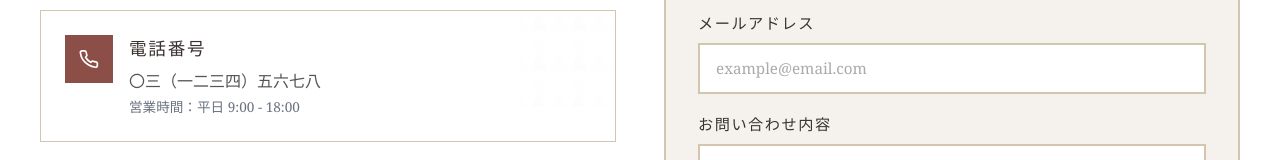
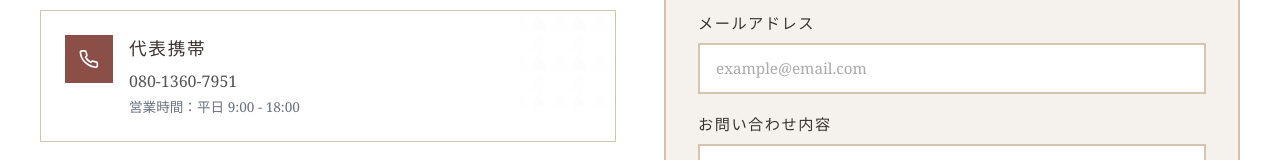
Before and after one commit to sy1067ys/yoichi-homepage, a React (Vite) app: page / in a window 1280 px wide. Shown: the part 8297-8457 px from the top of the page. Built offline with nearby package versions, Linux system fonts and the light colour scheme.

Commit message:
Update App.tsx

```diff
--- a/src/app/App.tsx
+++ b/src/app/App.tsx
@@ -1365,7 +1365,7 @@ export default function App() {
           <div className="contact-grid" style={{ display:"grid", gridTemplateColumns:"1fr 1fr", gap:"3rem", alignItems:"start" }}>
             <div style={{ display:"flex", flexDirection:"column", gap:"1.5rem" }}>
               <ContactCard icon={IconMail} title="電子郵便"><a href="mailto:yoichi08107@gmail.com" style={{ color:"#555", textDecoration:"none" }}>yoichi08107@gmail.com</a></ContactCard>
-              <ContactCard icon={IconPhone} title="電話番号"><a href="tel:+81-3-1234-5678" style={{ color:"#555", textDecoration:"none" }}>〇三（一二三四）五六七八</a><p style={{ fontSize:"0.85rem", color:C.textMuted, marginTop:4 }}>営業時間：平日 9:00 - 18:00</p></ContactCard>
+              <ContactCard icon={IconPhone} title="代表携帯"><a href="tel:080-1360-7951" style={{ color:"#555", textDecoration:"none" }}>080-1360-7951</a><p style={{ fontSize:"0.85rem", color:C.textMuted, marginTop:4 }}>営業時間：平日 9:00 - 18:00</p></ContactCard>
               <ContactCard icon={IconMapPin} title="所在地"><p style={{ color:"#555", lineHeight:1.8, fontSize:"0.95rem" }}>〒150-0001<br />東京都渋谷区神宮前一丁目二番三号<br />和デザインビルディング 五階</p></ContactCard>
               {/* 公式LINE */}
               <a href="https://line.me/" target="_blank" rel="noopener noreferrer" style={{ textDecoration:"none", display:"block" }}>
```
